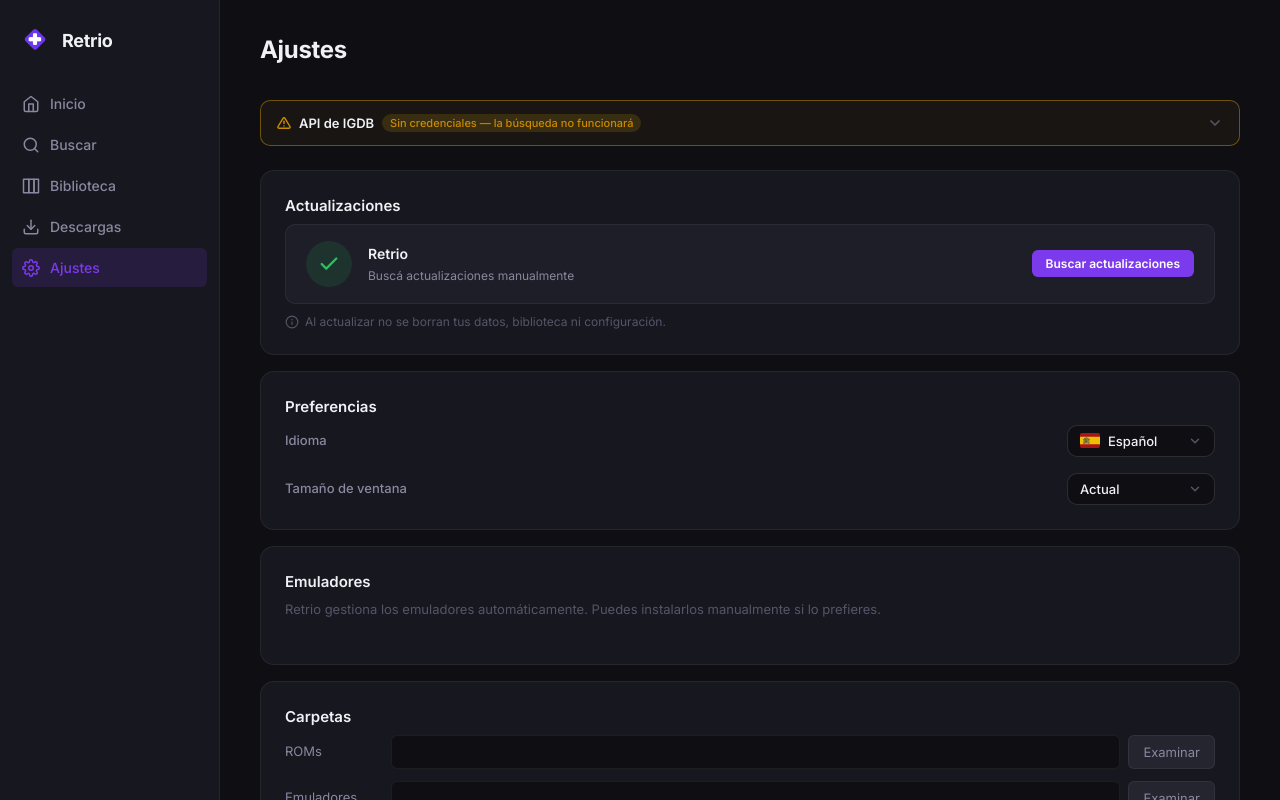
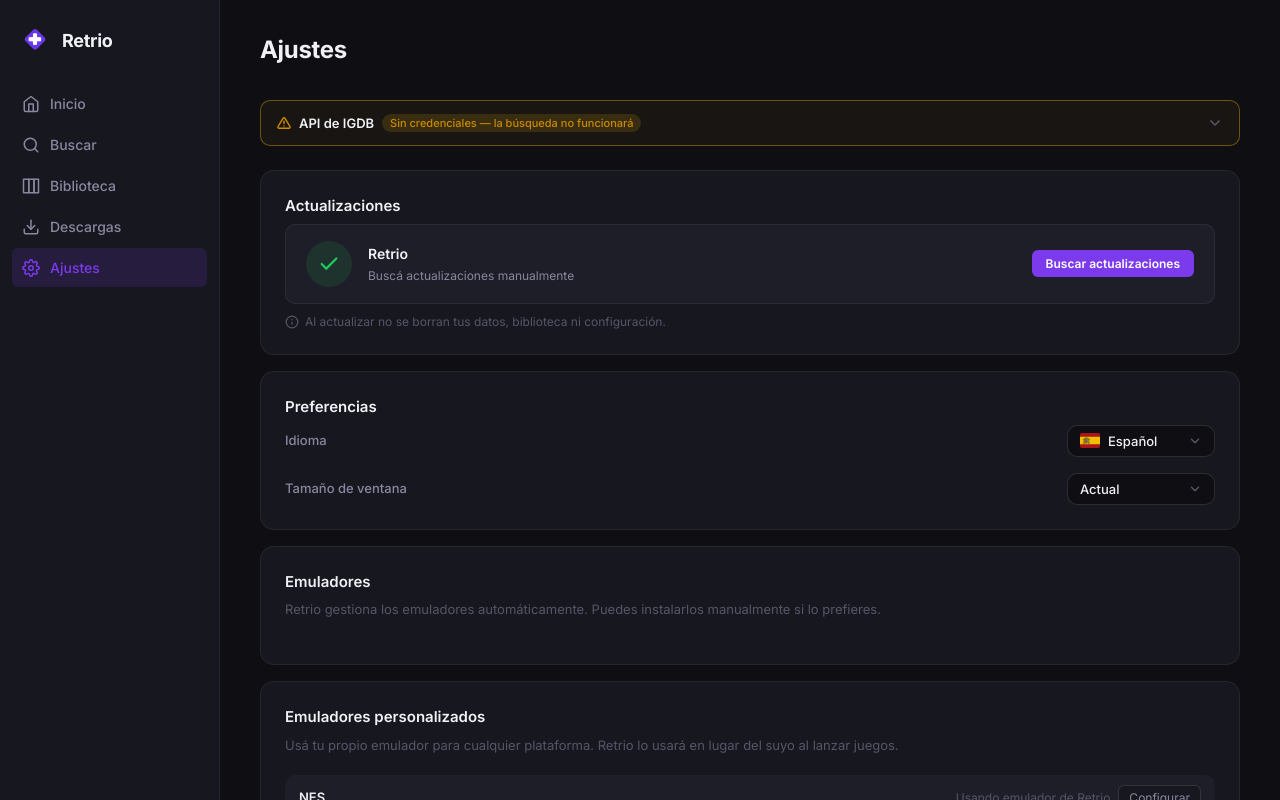
Before and after one commit to tomasqagz/Retrio, a React (Vite) app: page /#/settings in a window 1280 px wide. Built offline with nearby package versions, Linux system fonts and the light colour scheme.

Commit message:
feat: custom emulator override per platform (Option A)

```diff
--- a/src/main/config.ts
+++ b/src/main/config.ts
@@ -5,6 +5,7 @@
 interface AppConfig {
   igdbClientId?: string
   igdbClientSecret?: string
+  customEmulatorPaths?: Record<string, string>
 }
 
 function getConfigPath(): string {
--- a/src/main/preload.ts
+++ b/src/main/preload.ts
@@ -65,6 +65,12 @@
   getIgdbCredentials: () => ipcRenderer.invoke('config:get-igdb'),
   setIgdbCredentials: (clientId: string, clientSecret: string) => ipcRenderer.invoke('config:set-igdb', { clientId, clientSecret }),
 
+  // Emuladores personalizados
+  getCustomEmulatorPaths: () => ipcRenderer.invoke('config:get-custom-emulators'),
+  setCustomEmulatorPath: (platform: string, exePath: string) => ipcRenderer.invoke('config:set-custom-emulator', { platform, exePath }),
+  removeCustomEmulatorPath: (platform: string) => ipcRenderer.invoke('config:remove-custom-emulator', { platform }),
+  openExeDialog: () => ipcRenderer.invoke('dialog:open-exe'),
+
   // Cache de búsqueda
   clearSearchCache: () => ipcRenderer.invoke('cache:clear'),
   getSearchCacheInfo: () => ipcRenderer.invoke('cache:info'),
--- a/src/renderer/i18n/en.json
+++ b/src/renderer/i18n/en.json
@@ -112,6 +112,12 @@
     "resolution_current": "Current",
     "emulators_title": "Emulators",
     "emulators_desc": "Retrio manages emulators automatically. You can install them manually if you prefer.",
+    "custom_emulators_title": "Custom emulators",
+    "custom_emulators_desc": "Use your own emulator for any platform. Retrio will use it instead of its own when launching games.",
+    "custom_emulators_set": "Configure",
+    "custom_emulators_change": "Change",
+    "custom_emulators_remove": "Remove custom emulator",
+    "custom_emulators_default": "Using Retrio's emulator",
     "installed": "Installed",
     "installing": "Installing...",
     "install": "Install",
--- a/src/renderer/i18n/es.json
+++ b/src/renderer/i18n/es.json
@@ -112,6 +112,12 @@
     "resolution_current": "Actual",
     "emulators_title": "Emuladores",
     "emulators_desc": "Retrio gestiona los emuladores automáticamente. Puedes instalarlos manualmente si lo prefieres.",
+    "custom_emulators_title": "Emuladores personalizados",
+    "custom_emulators_desc": "Usá tu propio emulador para cualquier plataforma. Retrio lo usará en lugar del suyo al lanzar juegos.",
+    "custom_emulators_set": "Configurar",
+    "custom_emulators_change": "Cambiar",
+    "custom_emulators_remove": "Quitar emulador personalizado",
+    "custom_emulators_default": "Usando emulador de Retrio",
     "installed": "Instalado",
     "installing": "Instalando...",
     "install": "Instalar",
--- a/src/renderer/pages/Settings.css
+++ b/src/renderer/pages/Settings.css
@@ -243,6 +243,89 @@
   display: flex;
   flex-direction: column;
   gap: 2px;
+}
+
+/* Custom emulators */
+.custom-emu-list {
+  display: flex;
+  flex-direction: column;
+  gap: 2px;
+}
+
+.custom-emu-row {
+  display: flex;
+  align-items: center;
+  justify-content: space-between;
+  gap: 12px;
+  padding: 10px 14px;
+  background: var(--bg-card);
+  border: 1px solid var(--border-subtle);
+  border-radius: var(--radius-md);
+}
+
+.custom-emu-platform {
+  font-size: 13px;
+  font-weight: 600;
+  color: var(--text-primary);
+  min-width: 110px;
+  flex-shrink: 0;
+}
+
+.custom-emu-right {
+  display: flex;
+  align-items: center;
+  gap: 8px;
+  flex: 1;
+  justify-content: flex-end;
+  min-width: 0;
+}
+
+.custom-emu-path {
+  font-size: 12px;
+  color: var(--accent);
+  font-family: monospace;
+  max-width: 200px;
+  overflow: hidden;
+  text-overflow: ellipsis;
+  white-space: nowrap;
+}
+
+.custom-emu-default {
+  font-size: 12px;
+  color: var(--text-muted);
+}
+
+.btn-emu-change {
+  font-size: 12px;
+  padding: 4px 10px;
+  border: 1px solid var(--border-strong);
+  border-radius: var(--radius-sm);
+  background: var(--bg-secondary);
+  color: var(--text-secondary);
+  cursor: pointer;
+  transition: border-color 0.15s, color 0.15s;
+  white-space: nowrap;
+  flex-shrink: 0;
+}
+
+.btn-emu-change:hover {
+  border-color: var(--accent);
+  color: var(--accent);
+}
+
+.btn-emu-remove {
+  font-size: 12px;
+  padding: 4px 8px;
+  border-radius: var(--radius-sm);
+  background: none;
+  color: var(--text-muted);
+  cursor: pointer;
+  transition: color 0.15s;
+  flex-shrink: 0;
+}
+
+.btn-emu-remove:hover {
+  color: #ef4444;
 }
 
 .emulator-row {
--- a/src/renderer/pages/Settings.tsx
+++ b/src/renderer/pages/Settings.tsx
@@ -48,6 +48,7 @@
   const [showSecret, setShowSecret] = useState(false)
   const [cacheInfo, setCacheInfo] = useState<{ count: number; sizeBytes: number } | null>(null)
   const [cacheClearing, setCacheClearing] = useState(false)
+  const [customEmuPaths, setCustomEmuPaths] = useState<Record<string, string>>({})
   const [updateStatus, setUpdateStatus] = useState<
     'idle' | 'checking' | 'up-to-date' | 'available' | 'downloading' | 'downloaded' | 'error'
   >('idle')
@@ -78,6 +79,7 @@
       setIgdbClientSecret(clientSecret)
     })
     void window.retrio.getSearchCacheInfo().then(setCacheInfo)
+    void window.retrio.getCustomEmulatorPaths().then(setCustomEmuPaths)
   }, [])
 
   useEffect(() => {
@@ -184,6 +186,20 @@
     } finally {
       setIgdbSaving(false)
     }
+  }
+
+  async function handleSetCustomEmulator(platform: string) {
+    if (!IS_ELECTRON) return
+    const exePath = await window.retrio.openExeDialog()
+    if (!exePath) return
+    await window.retrio.setCustomEmulatorPath(platform, exePath)
+    setCustomEmuPaths((prev) => ({ ...prev, [platform]: exePath }))
+  }
+
+  async function handleRemoveCustomEmulator(platform: string) {
+    if (!IS_ELECTRON) return
+    await window.retrio.removeCustomEmulatorPath(platform)
+    setCustomEmuPaths((prev) => { const n = { ...prev }; delete n[platform]; return n })
   }
 
   async function handleClearCache() {
@@ -527,6 +543,39 @@
       </section>
 
       <section className="settings-section">
+        <h2 className="settings-section-title">{t('settings.custom_emulators_title')}</h2>
+        <p className="settings-section-desc">{t('settings.custom_emulators_desc')}</p>
+        <div className="custom-emu-list">
+          {(['NES', 'SNES', 'Sega Genesis', 'Sega Saturn', 'N64', 'PS1', 'PS2'] as const).map((platform) => {
+            const custom = customEmuPaths[platform]
+            return (
+              <div key={platform} className="custom-emu-row">
+                <span className="custom-emu-platform">{platform}</span>
+                {custom ? (
+                  <div className="custom-emu-right">
+                    <span className="custom-emu-path" title={custom}>{custom.split(/[\\/]/).pop()}</span>
+                    <button className="btn-emu-change" onClick={() => void handleSetCustomEmulator(platform)}>
+                      {t('settings.custom_emulators_change')}
+                    </button>
+                    <button className="btn-emu-remove" onClick={() => void handleRemoveCustomEmulator(platform)} title={t('settings.custom_emulators_remove')}>
+                      ✕
+                    </button>
+                  </div>
+                ) : (
+                  <div className="custom-emu-right">
+                    <span className="custom-emu-default">{t('settings.custom_emulators_default')}</span>
+                    <button className="btn-emu-change" onClick={() => void handleSetCustomEmulator(platform)}>
+                      {t('settings.custom_emulators_set')}
+                    </button>
+                  </div>
+                )}
+              </div>
+            )
+          })}
+        </div>
+      </section>
+
+      <section className="settings-section">
         <h2 className="settings-section-title">{t('settings.folders_title')}</h2>
         <div className="path-row">
           <label className="path-label">ROMs</label>
--- a/src/shared/types.ts
+++ b/src/shared/types.ts
@@ -116,6 +116,12 @@
   getIgdbCredentials: () => Promise<{ clientId: string; clientSecret: string }>
   setIgdbCredentials: (clientId: string, clientSecret: string) => Promise<void>
 
+  // Emuladores personalizados
+  getCustomEmulatorPaths: () => Promise<Record<string, string>>
+  setCustomEmulatorPath: (platform: string, exePath: string) => Promise<void>
+  removeCustomEmulatorPath: (platform: string) => Promise<void>
+  openExeDialog: () => Promise<string | null>
+
   // Cache de búsqueda
   clearSearchCache: () => Promise<void>
   getSearchCacheInfo: () => Promise<{ count: number; sizeBytes: number }>
```
Also changed, not shown: src/main/emulator.ts (+25 -8 lines), src/main/index.ts (+27 -0 lines).
